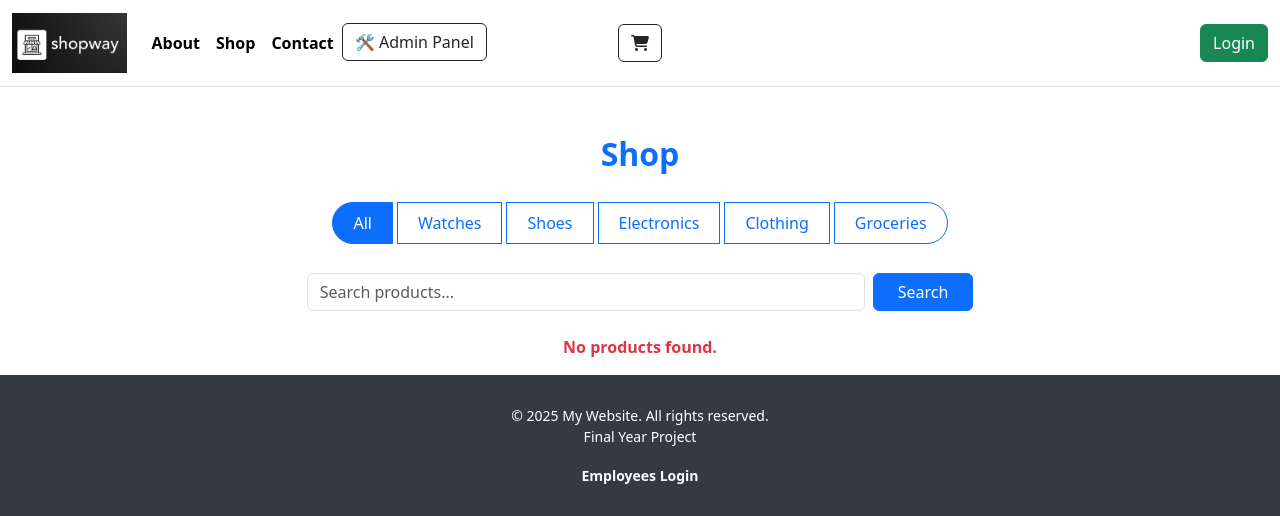
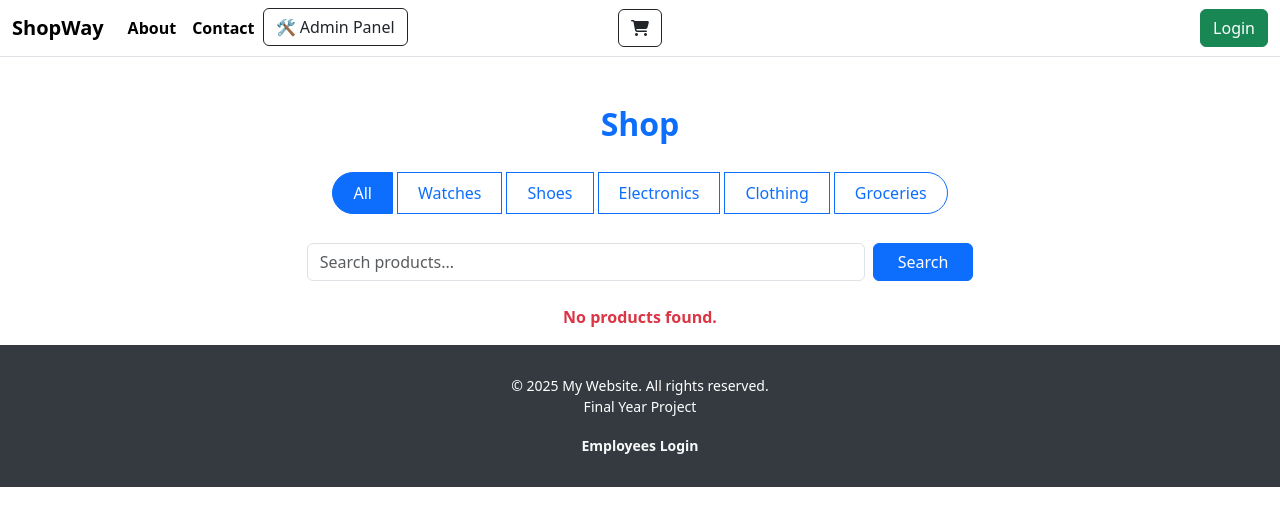
Before and after one commit to ayanmalik04/E-Commerce_Shopway, a Django app: template ecm/accounts/templates/dashboard.html in a window 1280 px wide. Shown: the top 516 px of the page. Run offline with Django 3.2, Linux system fonts and the light colour scheme; the template is opened without the code that fills it, so the values that code supplies are empty; some libraries are stand-ins or nearby versions.

Commit message:
Update header.html

```diff
--- a/ecm/accounts/templates/header.html
+++ b/ecm/accounts/templates/header.html
@@ -92,7 +92,7 @@
         <div class="container-fluid position-relative">
 
             <a class="navbar-brand d-flex align-items-center gap-2 text-black fw-bold" href="{% url 'home' %}">
-                <img src="{% static 'images/shopway.png' %}" alt="E-Cart Logo" height="60">
+                ShopWay
             </a>
 
 
@@ -116,9 +116,6 @@
                 <ul class="navbar-nav">
                     <li class="nav-item">
                         <a class="nav-link fw-bold text-black" href="{% url 'home' %}#aboutt">About</a>
-                    </li>
-                    <li class="nav-item">
-                        <a class="nav-link fw-bold text-black" href="{% url 'home' %}#shop">Shop</a>
                     </li>
                     <li class="nav-item">
                         <a class="nav-link fw-bold text-black" href="{% url 'home' %}#contact-form">Contact</a>
```
